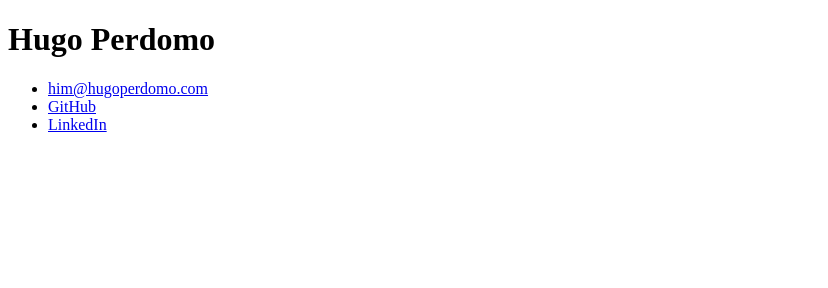
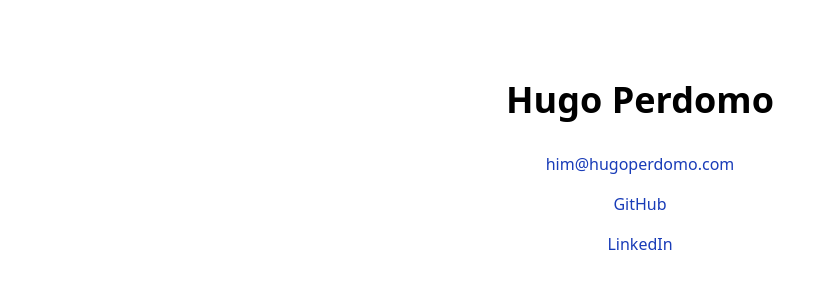
Before and after one commit to abouthugo/web-wizardry, an Astro site: page / in a window 1280 px wide. Shown: the whole page, without its empty margins (0-828 px from the left). Built offline with nearby package versions, Linux system fonts and the light colour scheme; Astro itself is replaced by a stand-in of ours.

Commit message:
add tailwindcss

```diff
--- a/astro.config.mjs
+++ b/astro.config.mjs
@@ -1,7 +1,13 @@
 // @ts-check
 import { defineConfig } from 'astro/config';
 
+import tailwindcss from "@tailwindcss/vite";
+
 // https://astro.build/config
 export default defineConfig({
-  site: "https://www.hugoperdomo.com"
+  site: "https://www.hugoperdomo.com",
+
+  vite: {
+    plugins: [tailwindcss()]
+  }
 });
--- a/package.json
+++ b/package.json
@@ -9,7 +9,9 @@
     "astro": "astro"
   },
   "dependencies": {
-    "astro": "^5.13.9"
+    "@tailwindcss/vite": "^4.1.13",
+    "astro": "^5.13.9",
+    "tailwindcss": "^4.1.13"
   },
   "devDependencies": {
     "prettier": "^3.6.2"
--- a/src/components/MainLayout.astro
+++ b/src/components/MainLayout.astro
@@ -1,4 +1,5 @@
 ---
+import "../styles/global.css"
 import Head from "./Head.astro";
 
 ---
@@ -8,7 +9,7 @@ import Head from "./Head.astro";
     <Head title="Hugo Perdomo"/>
     <!-- Additional head elements -->
   </head>
-  <body>
+  <body class="max-w-2xl mx-auto pt-20">
     <!-- Page content goes here -->
     <slot/>
   </body>
--- a/src/pages/index.astro
+++ b/src/pages/index.astro
@@ -3,10 +3,12 @@ import MainLayout from "../components/MainLayout.astro";
 ---
 
 <MainLayout>
-  <h1>Hugo Perdomo</h1>
-  <ul>
-    <li><a href="mailto:him@hugoperdomo.com">him@hugoperdomo.com</a></li>
-    <li><a href="https://github.com/abouthugo">GitHub</a></li>
-    <li><a href="https://www.linkedin.com/in/hugoperdomo/">LinkedIn</a></li>
-  </ul>
+  <section class="text-center flex flex-col gap-8">
+    <h1 class="text-4xl font-bold">Hugo Perdomo</h1>
+    <ul class="flex flex-col gap-4 justify-center">
+      <li><a href="mailto:him@hugoperdomo.com">him@hugoperdomo.com</a></li>
+      <li><a href="https://github.com/abouthugo">GitHub</a></li>
+      <li><a href="https://www.linkedin.com/in/hugoperdomo/">LinkedIn</a></li>
+    </ul>
+  </section>
 </MainLayout>
--- /dev/null
+++ b/src/styles/global.css
@@ -0,0 +1,10 @@
+@import "tailwindcss";
+
+a {
+  @apply text-blue-800
+}
+
+
+a:visited {
+  @apply text-purple-800
+}
```
Also changed, not shown: 1 other file.
